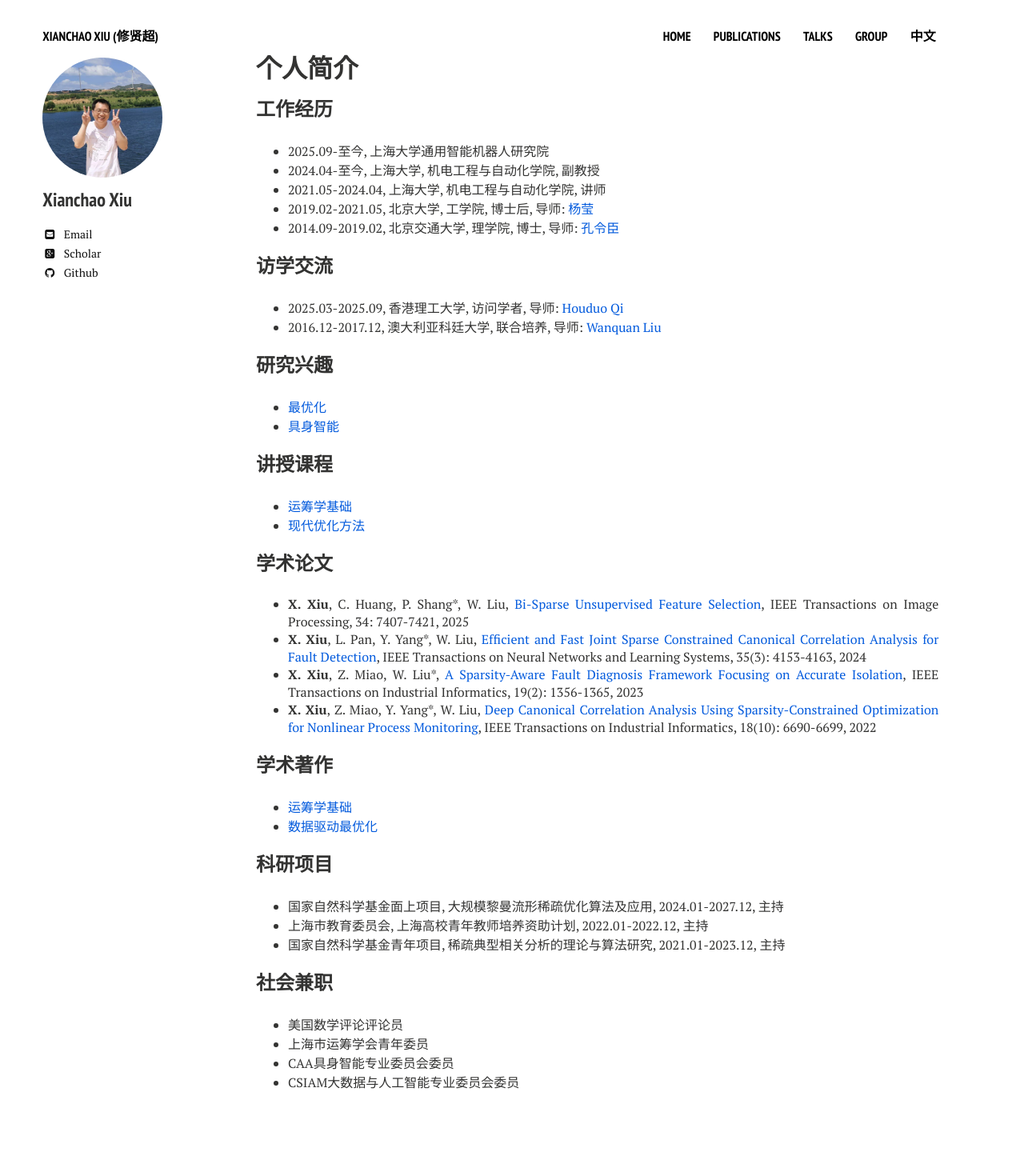
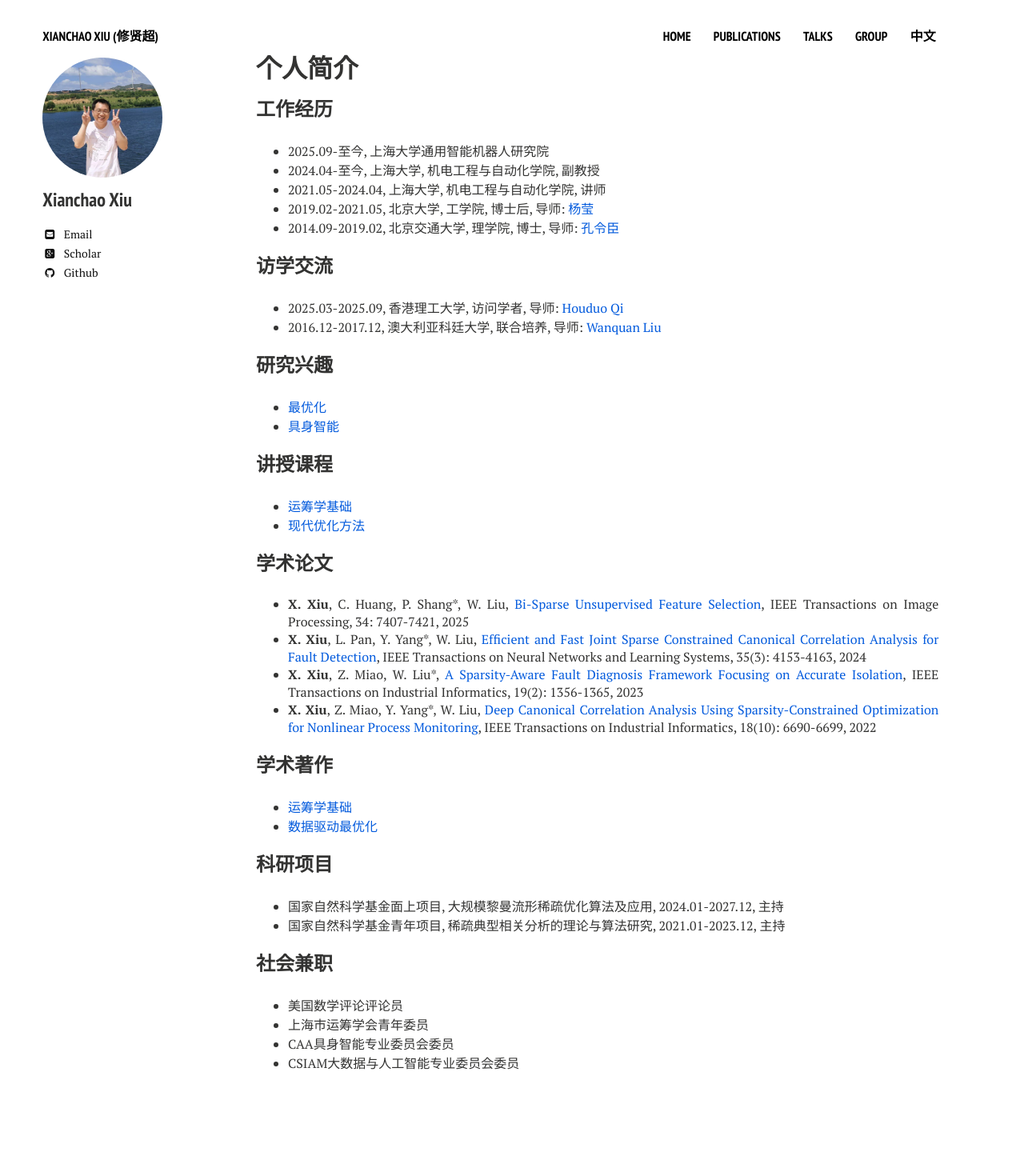
Before and after one commit to xianchaoxiu/xianchaoxiu.github.io, a Jekyll site: the page built from chinese/index.md, in a window 1280 px wide. Shown: the whole page at 80% size. Built offline with Jekyll 4.4.1, drawn with Linux system fonts in a browser that asks for light colours; nearby versions of some CDN libraries; after the commit the page ends 1436 px from its top, so only the background shows below that.

Commit message:
Update index.md

```diff
--- a/chinese/index.md
+++ b/chinese/index.md
@@ -46,7 +46,6 @@ share: false
 
 ### 科研项目
 * 国家自然科学基金面上项目, 大规模黎曼流形稀疏优化算法及应用, 2024.01-2027.12, 主持 <br>
-* 上海市教育委员会, 上海高校青年教师培养资助计划, 2022.01-2022.12, 主持 <br>
 * 国家自然科学基金青年项目, 稀疏典型相关分析的理论与算法研究, 2021.01-2023.12, 主持 <br>
 
 
```
